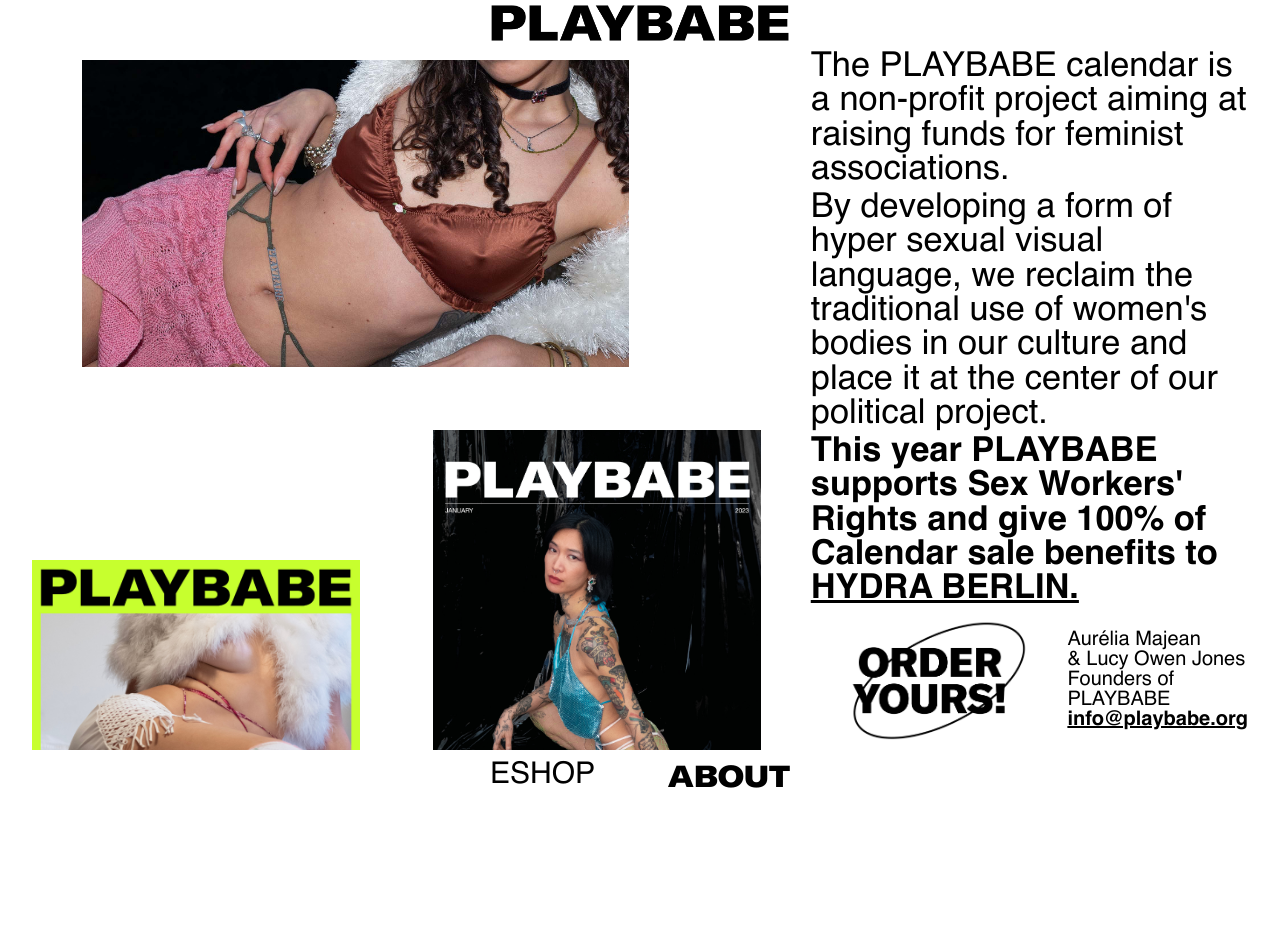
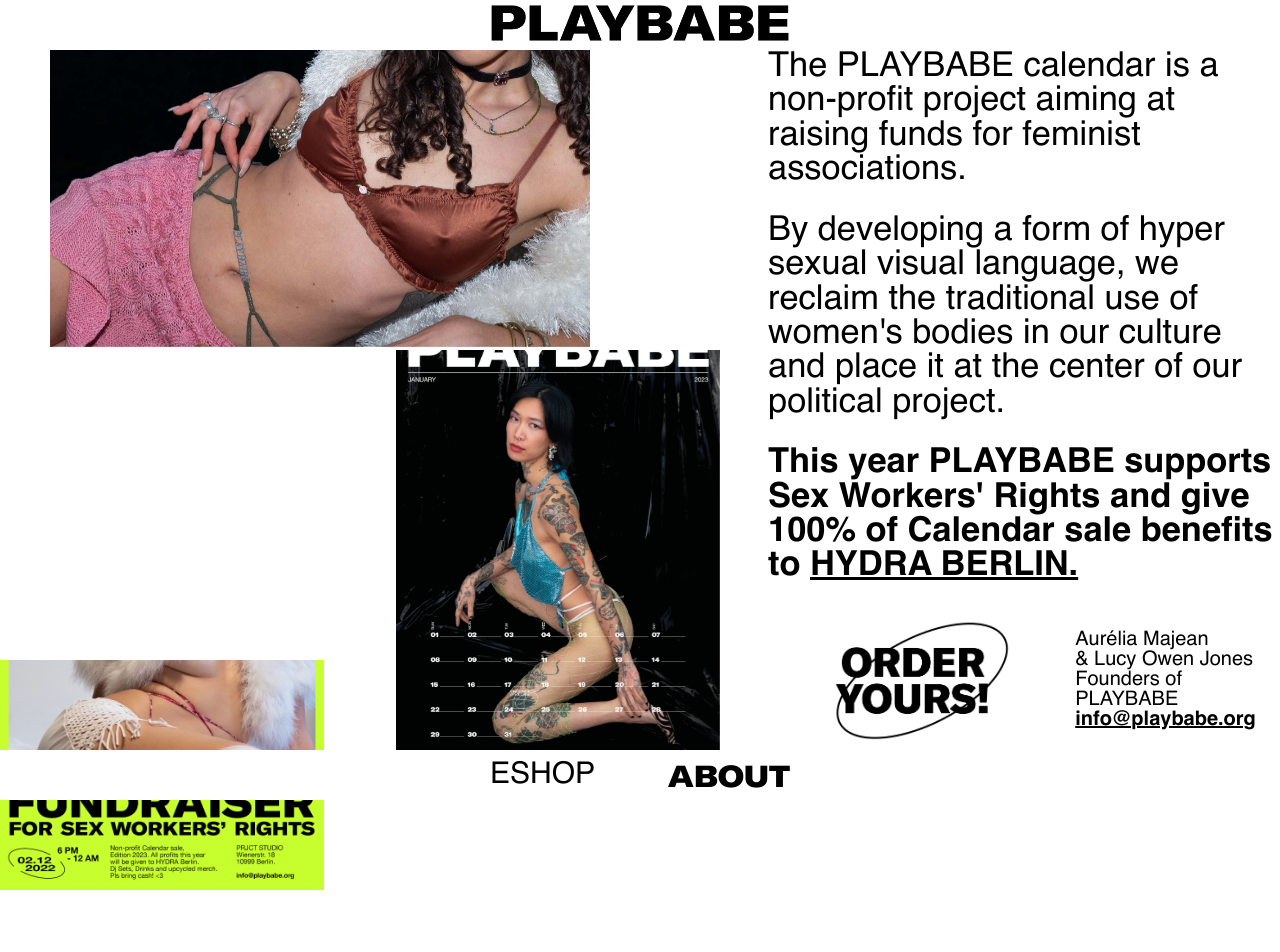
Before and after one commit to alexandre-roux/playbabe, a React (Create React App) app: page /about in a window 1280 px wide. Shown: the top 952 px of the page. Before the commit the page ends 800 px from the top, so only its background shows below. Built offline with nearby package versions, Linux system fonts and the light colour scheme.

Commit message:
First version of parallax effect on images on About page

```diff
--- a/package.json
+++ b/package.json
@@ -12,6 +12,7 @@
     "prettier": "^2.6.2",
     "react": "^18.1.0",
     "react-dom": "^18.1.0",
+    "react-parallax": "^3.5.1",
     "react-responsive": "^9.0.0",
     "react-router-dom": "^6.3.0",
     "react-scripts": "5.0.1",
--- a/src/App.js
+++ b/src/App.js
@@ -1,4 +1,4 @@
-import "./App.css";
+import "./App.scss";
 import { BrowserRouter as Router, Route, Routes } from "react-router-dom";
 import ProductPage from "./containers/ProductPage";
 import Home from "./containers/Home";
--- a/src/App.css
+++ b/src/App.scss
@@ -1,6 +1,12 @@
 html, body, #root {
     height: 100%;
     font-family: "Helvetica", sans-serif;
+    -ms-overflow-style: none; /* Internet Explorer 10+ */
+    scrollbar-width: none; /* Firefox */
+
+    &::-webkit-scrollbar {
+        display: none; /* Safari and Chrome */
+    }
 }
 
 @font-face {
--- a/src/containers/About/index.js
+++ b/src/containers/About/index.js
@@ -48,11 +48,8 @@ const About = () => {
         </div>
       ) : (
         <div className="about-desktop">
-          <Header />
+          <Header className="header" />
           <div className="about-content">
-            <div className="images">
-              <Images />
-            </div>
             <div className="text">
               <div className="text-container">
                 <p>
@@ -96,8 +93,11 @@ const About = () => {
                 </div>
               </div>
             </div>
+            <div className="images">
+              <Images />
+            </div>
           </div>
-          <Footer />
+          <Footer className="footer" />
         </div>
       )}
     </>
--- a/src/containers/About/index.scss
+++ b/src/containers/About/index.scss
@@ -5,22 +5,32 @@
   align-items: center;
   flex-wrap: nowrap;
 
+  .header {
+    position: fixed;
+    top: 0;
+  }
+
+  .footer {
+    position: fixed;
+    bottom: 0;
+  }
+
   .about-content {
-    width: 95%;
-    flex-grow: 1;
-    min-height: 2em;
-    display: flex;
-    gap: 50px;
+    margin: 50px 0;
+    width: 100%;
 
     .images {
-      height: 100%;
-      flex: 5;
+      top: 50px;
+      width: 75%;
     }
 
     .text {
+      position: fixed;
+      top: 50px;
+      bottom: 50px;
+      left: 60%;
       display: flex;
       justify-content: center;
-      flex: 3;
 
       .text-container {
         display: flex;
--- a/src/containers/Images/index.js
+++ b/src/containers/Images/index.js
@@ -1,20 +1,39 @@
 import React from "react";
 import "./index.scss";
+import { Parallax } from "react-parallax";
 
 const Images = () => {
   return (
     <div className="images">
       <div className="about1">
-        <img src="/images/about/about1.jpg" alt="about1" />
+        <Parallax
+          bgImage={"/images/about/about1.jpg"}
+          strength={200}
+          style={{ zIndex: -2, height: 350 }}
+        />
       </div>
       <div className="about3">
-        <img src="/images/about/about3.jpg" alt="about3" />
+        <Parallax
+          bgImage={"/images/about/about3.jpg"}
+          strength={200}
+          style={{ zIndex: -1, height: 540 }}
+        />
       </div>
       <div className="about4">
-        <img src="/images/about/about4.jpg" alt="about4" />
+        <Parallax
+          bgImage={"/images/about/about4.jpg"}
+          strength={200}
+          style={{ zIndex: -2, height: 480 }}
+        />
       </div>
       <div className="about2">
-        <img src="/images/about/about2.jpg" alt="about2" />
+        <Parallax
+          bgImage={"/images/about/about2.jpg"}
+          strength={200}
+          style={{ zIndex: -2 }}
+        >
+          <div style={{ height: 325 }} />
+        </Parallax>
       </div>
     </div>
   );
--- a/src/containers/Images/index.scss
+++ b/src/containers/Images/index.scss
@@ -1,24 +1,17 @@
-.images::-webkit-scrollbar {
-  display: none; /* Safari and Chrome */
-}
-
 .images {
-  -ms-overflow-style: none; /* Internet Explorer 10+ */
-  scrollbar-width: none; /* Firefox */
-  overflow-y: auto;
   position: relative;
 
   .about1 {
     width: 75%;
     position: absolute;
-    top: 10px;
+    top: -100px;
     left: 50px;
   }
 
   .about3 {
     width: 45%;
     position: absolute;
-    top: 380px;
+    top: 200px;
     right: 0;
   }
 
@@ -35,9 +28,4 @@
     top: 930px;
     right: 70px;
   }
-
-  img {
-    height: 100%;
-    width: 100%;
-  }
 }
```
Also changed, not shown: 1 other file (tests, documents, lock files or other folders).
